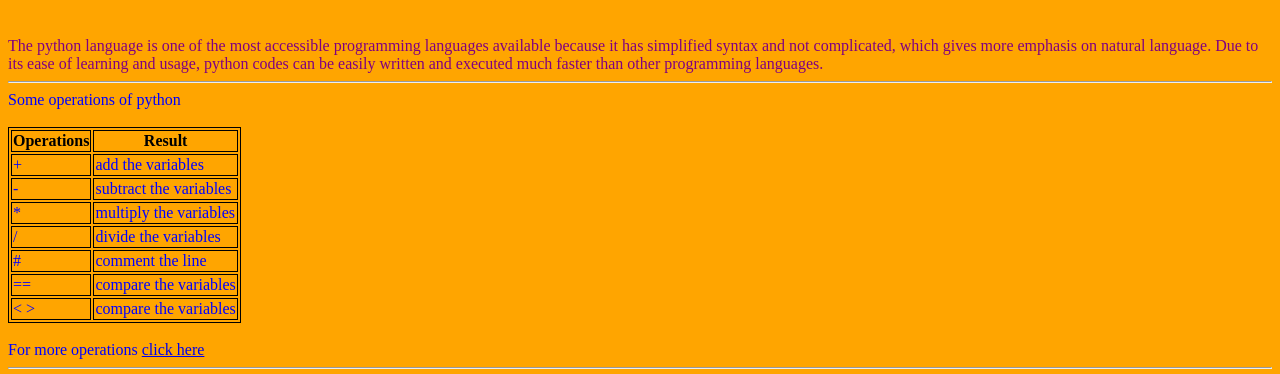
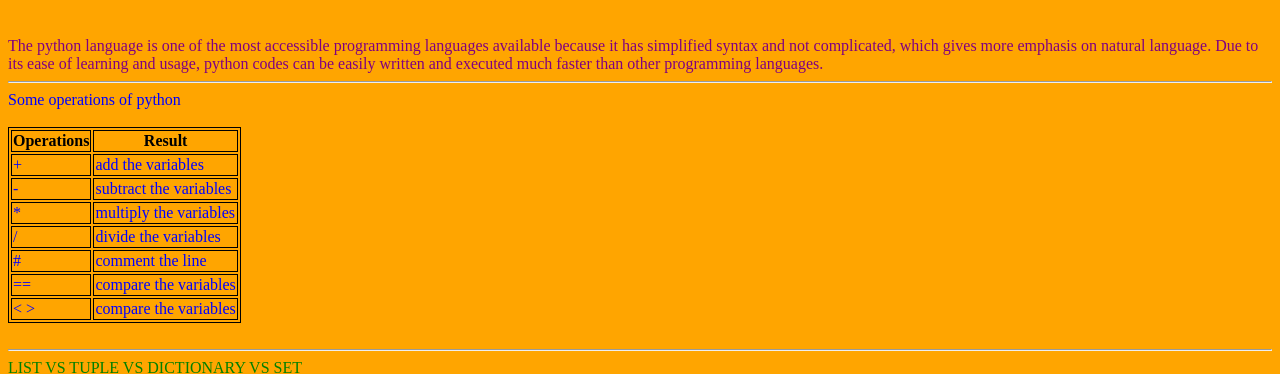
Before and after one commit to SaksWeb/Saksweb, a plain HTML site: page index.html in a window 1280 px wide. Shown: the part 427-801 px from the top of the page. Drawn offline with Linux system fonts and the light colour scheme.

Commit message:
Update index.html

```diff
--- a/index.html
+++ b/index.html
@@ -83,9 +83,7 @@
              </tr>
       </table>
       <br>
-      For more operations </p2>
-      <a href = " https://www.w3schools.com/python/python_operators.asp">click here </a>
-       <hr>
+          <hr>
   <p3>
 
       LIST VS TUPLE VS DICTIONARY VS SET
```
